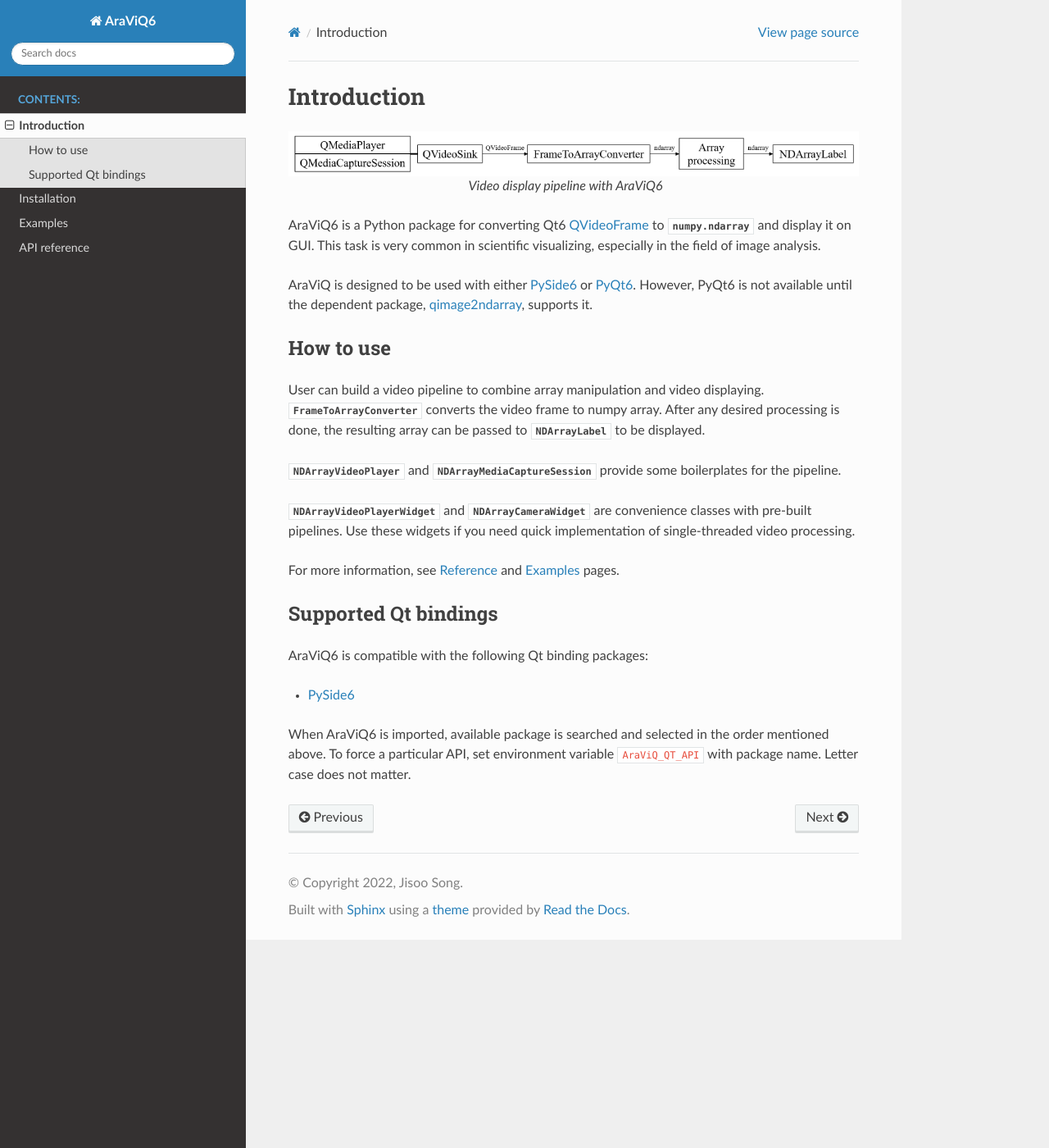
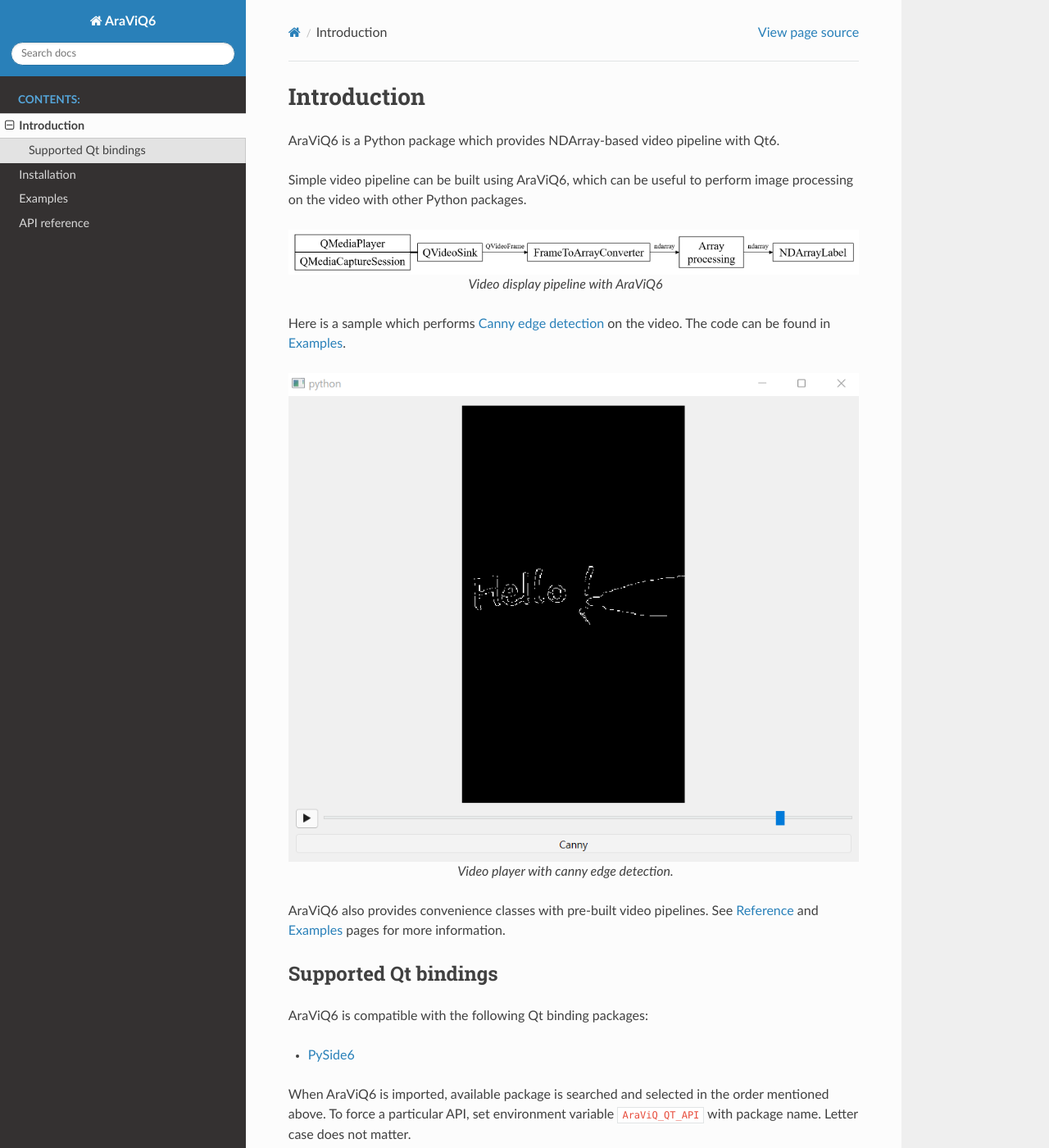
Before and after one commit to JSS95/araviq6, a Sphinx documentation site: the page built from doc/source/intro.rst, in a window 1280 px wide and 1400 px high. Shown: the whole window at 82% size. Built offline with Sphinx 7.4.7 and the Read the Docs theme 2.0.0, drawn with Linux system fonts in a browser that asks for light colours.

Commit message:
enhance code quality and documentation
Enhance intro.rst

```diff
--- a/doc/source/intro.rst
+++ b/doc/source/intro.rst
@@ -6,30 +6,26 @@
 
 .. currentmodule:: araviq6
 
+AraViQ6 is a Python package which provides NDArray-based video pipeline with Qt6.
+
+Simple video pipeline can be built using AraViQ6, which can be useful to perform image processing on the video with other Python packages.
+
+
 .. figure:: ./_images/pipeline.png
    :align: center
 
    Video display pipeline with AraViQ6
 
-AraViQ6 is a Python package for converting Qt6 `QVideoFrame <https://doc.qt.io/qt-6/qvideoframe.html>`_ to :class:`numpy.ndarray` and display it on GUI.
-This task is very common in scientific visualizing, especially in the field of image analysis.
+Here is a sample which performs `Canny edge detection <https://en.wikipedia.org/wiki/Canny_edge_detector>`_ on the video.
+The code can be found in :ref:`examples`.
 
-AraViQ is designed to be used with either `PySide6 <https://pypi.org/project/PySide6/>`_ or `PyQt6 <https://pypi.org/project/PyQt6/>`_.
-However, PyQt6 is not available until the dependent package, `qimage2ndarray <https://pypi.org/project/qimage2ndarray/>`_, supports it.
+.. figure:: examples/videoplayer.png
+   :align: center
 
-How to use
-==========
+   Video player with canny edge detection.
 
-User can build a video pipeline to combine array manipulation and video displaying.
-:class:`.FrameToArrayConverter` converts the video frame to numpy array.
-After any desired processing is done, the resulting array can be passed to :class:`.NDArrayLabel` to be displayed.
-
-:class:`.NDArrayVideoPlayer` and :class:`.NDArrayMediaCaptureSession` provide some boilerplates for the pipeline.
-
-:class:`.NDArrayVideoPlayerWidget` and :class:`.NDArrayCameraWidget` are convenience classes with pre-built pipelines.
-Use these widgets if you need quick implementation of single-threaded video processing.
-
-For more information, see :ref:`Reference <reference>` and :ref:`Examples <examples>` pages.
+AraViQ6 also provides convenience classes with pre-built video pipelines.
+See :ref:`Reference <reference>` and :ref:`Examples <examples>` pages for more information.
 
 Supported Qt bindings
 =====================
```
